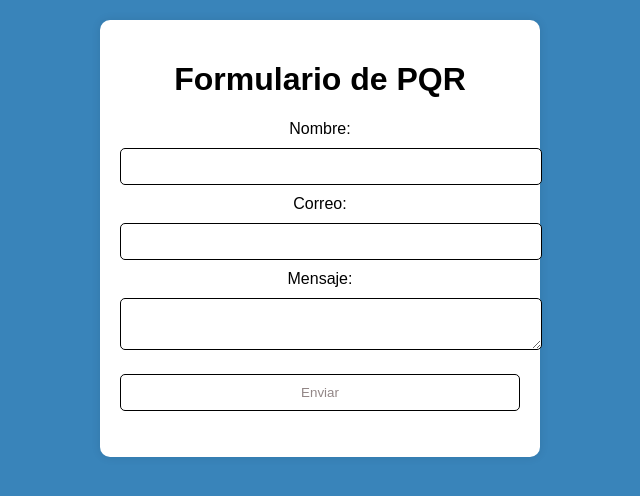
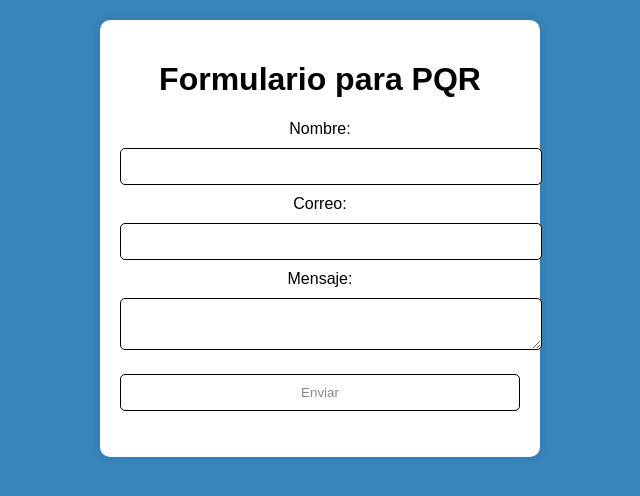
Before and after one commit to BlackberryCake21/automatizacion5, a plain HTML site: page index.html in a window 1280 px wide. Shown: the whole page, without its empty margins (320-960 px from the left). Drawn offline with Linux system fonts and the light colour scheme.

Commit message:
Prueba de Actualizacion

```diff
--- a/index.html
+++ b/index.html
@@ -8,7 +8,7 @@
 </head>
 <body>
     <div class="container">
-        <h1>Formulario de PQR</h1>
+        <h1>Formulario para PQR</h1>
         <form id="pqr-form">
             <label for="name">Nombre:</label>
             <input type="text" id="name" required>
```
